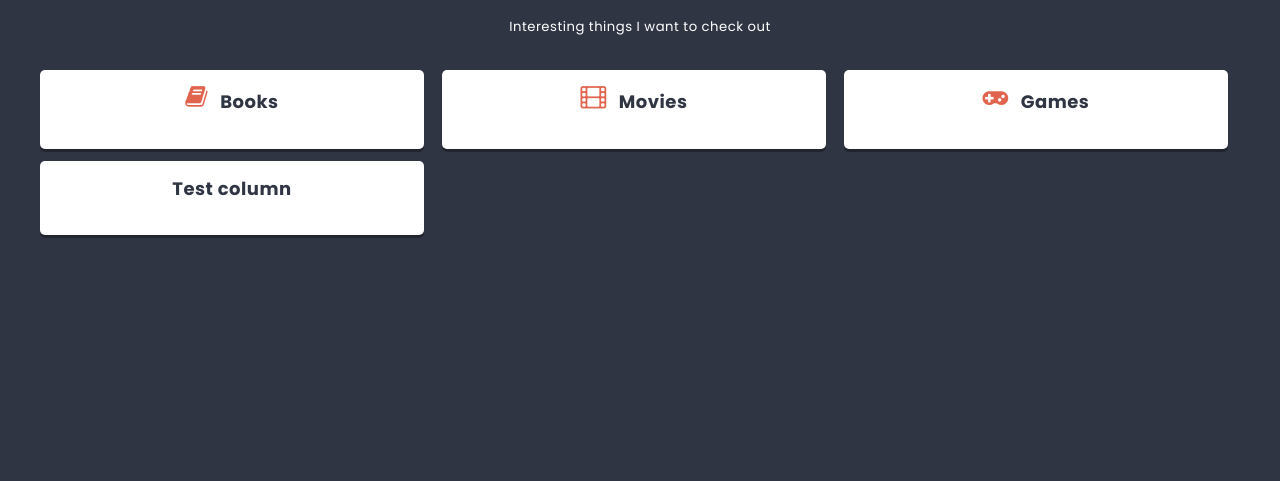
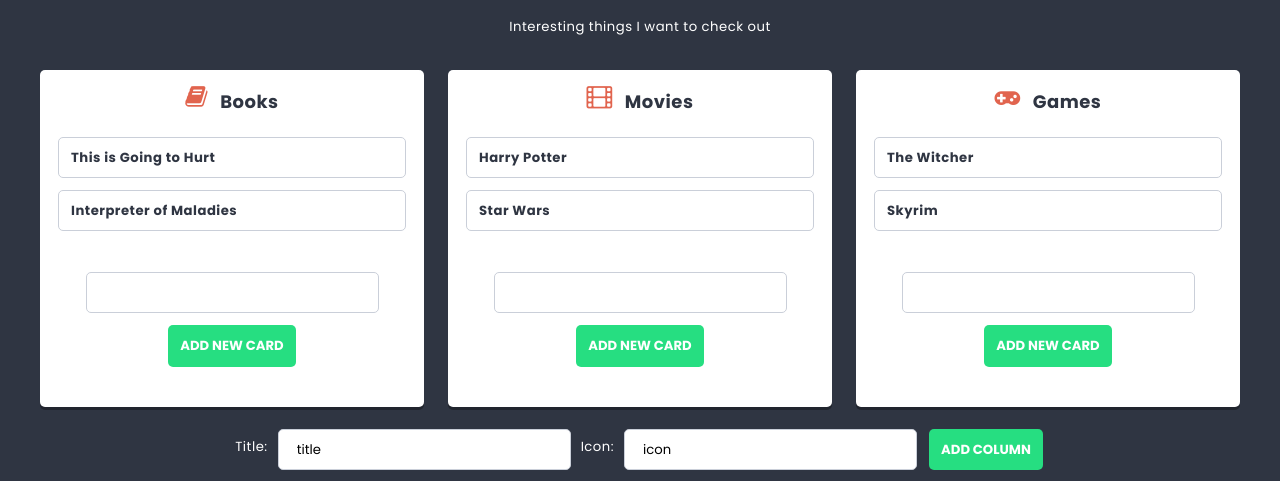
Before and after one commit to danign123/ReactApp, a React (Create React App) app: page / in a window 1280 px wide. Shown: the part 471-952 px from the top of the page. Before the commit the page ends 800 px from the top, so only its background shows below. Built offline with nearby package versions, Linux system fonts and the light colour scheme.

Commit message:
Problem with adding card

```diff
--- a/package.json
+++ b/package.json
@@ -11,6 +11,7 @@
     "react-dom": "^17.0.2",
     "react-scripts": "5.0.0",
     "sass": "^1.49.7",
+    "shortid": "^2.2.16",
     "web-vitals": "^2.1.3"
   },
   "scripts": {
--- /dev/null
+++ b/src/components/Card/Card.js
@@ -0,0 +1,9 @@
+import styles from './Card.module.scss';
+
+const Card = props => {
+    return (
+         <li className={styles.card}>{props.title}</li>
+    );
+  };
+
+  export default Card;
--- /dev/null
+++ b/src/components/Card/Card.module.scss
@@ -0,0 +1,13 @@
+@import '../../styles/settings.scss';
+
+.card {
+    position: relative;
+    background: $color-light;
+    border: 1px solid lighten($color-dark, 60%);
+    padding: $base-size;
+    margin: 0 0 $base-size 0;
+    border-radius: $radius;
+    display: flex;
+    justify-content: space-between;
+    font-weight: bold;
+}
--- /dev/null
+++ b/src/components/CardForm/CardForm.js
@@ -0,0 +1,22 @@
+import Button from '../Button/Button.js';
+import TextInput from '../TextInput/TextInput.js';
+import styles from './CardForm.module.scss';
+import { useState } from 'react';
+
+const CardForm = props => {
+    const [title, setTitle] = useState('');
+    const handleSubmit = e => {
+        e.preventDefault();
+        props.action({ title: title}, props.columnId);
+        setTitle('');
+    };
+
+	return (
+        <form onSubmit={handleSubmit} className={styles.cardForm}>
+            <TextInput value={title} onChange={e => setTitle(e.target.value)} />
+            <Button>Add new card</Button>
+        </form>
+	);
+};
+
+export default CardForm;
--- /dev/null
+++ b/src/components/CardForm/CardForm.module.scss
@@ -0,0 +1,8 @@
+@import '../../styles/settings.scss';
+
+.cardForm {
+    display: flex;
+    flex-wrap: wrap;
+    justify-content: center;
+    padding: 10px;
+}
--- a/src/components/Column/Column.js
+++ b/src/components/Column/Column.js
@@ -1,9 +1,16 @@
 import styles from './Column.module.scss';
+import Card from '../Card/Card.js';
+import CardForm from '../CardForm/CardForm.js';
+import List from '../List/List.js';
 
 const Column = props => {
     return (
         <article className={styles.column}>
             <h2 className={styles.title}><span className={styles.icon + ' fa fa-' + props.icon} />{props.title}</h2>
+            <ul className={styles.cards}>
+            {props.cards.map(card => <Card key={card.id} title={card.title} />)}
+            </ul>
+            <CardForm columnId={props.id} action={props.action} />
         </article>
     );
   };
--- /dev/null
+++ b/src/components/ColumnForm/ColumnForm.js
@@ -0,0 +1,26 @@
+import Button from '../Button/Button.js';
+import styles from './ColumnForm.module.scss';
+import { useState } from 'react';
+
+const ColumnForm = props => {
+    const [title, setTitle] = useState('title');
+    const [icon, setIcon] = useState('icon');
+    const handleSubmit = e => {
+        e.preventDefault();
+        props.action({ title: title, icon: icon });
+        setTitle('');
+        setIcon('');
+    };
+
+	return (
+        <form onSubmit={handleSubmit} className={styles.columnForm}>
+
+            <span className={styles.inputName}>Title:</span><input type="text" className={styles.input} value={title} onChange={e => setTitle(e.target.value)} />
+            <span className={styles.inputName}>Icon:</span><input type="text" className={styles.input} value={icon} onChange={e => setIcon(e.target.value)} />
+
+            <Button>Add column</Button>
+        </form>
+	);
+};
+
+export default ColumnForm;
--- /dev/null
+++ b/src/components/ColumnForm/ColumnForm.module.scss
@@ -0,0 +1,22 @@
+@import '../../styles/settings.scss';
+
+.columnForm {
+    display: flex;
+    flex-wrap: wrap;
+    justify-content: center;
+    padding: 10px;
+}
+
+.inputName {
+    margin: 10px;
+}
+
+.input {
+    min-width: 200px;
+    background: $color-light;
+    border: 1px solid lighten($color-dark, 60%);
+    padding: $base-size ($base-size * 1.5);
+    margin: 0 0 $base-size 0;
+    font-family: $font-text;
+    border-radius: $radius;
+}
--- a/src/components/List/List.js
+++ b/src/components/List/List.js
@@ -1,22 +1,56 @@
 import styles from './List.module.scss';
 import Column from '../Column/Column.js';
-import { useState, useEffect } from 'react';
+import ColumnForm from '../ColumnForm/ColumnForm.js';
+import { useState } from 'react';
+import shortid from 'shortid';
+
 
 const List = () => {
-
   const [columns, setColumns] = useState([
-    { id: 1, title: 'Books', icon: 'book' },
-    { id: 2, title: 'Movies', icon: 'film' },
-    { id: 3, title: 'Games', icon: 'gamepad' }
+    {
+      id: 1,
+      title: 'Books',
+      icon: 'book',
+      cards: [
+        { id: 1, title: 'This is Going to Hurt' },
+        { id: 2, title: 'Interpreter of Maladies' }
+      ]
+    },
+    {
+      id: 2,
+      title: 'Movies',
+      icon: 'film',
+      cards: [
+        { id: 1, title: 'Harry Potter' },
+        { id: 2, title: 'Star Wars' }
+      ]
+    },
+    {
+      id: 3,
+      title: 'Games',
+      icon: 'gamepad',
+      cards: [
+        { id: 1, title: 'The Witcher' },
+        { id: 2, title: 'Skyrim' }
+      ]
+    }
   ]);
 
-  useEffect(() => {
+  const addColumn = newColumn => {
+		setColumns([...columns, { id: shortid(), title: newColumn.title, icon: newColumn.icon, cards: [] }]);
+  };
 
-    setTimeout(() => {
-        setColumns([...columns, { id: 4, title: 'Test column'}]);
-    }, 2000);
+  const addCard = (newCard, columnId) => {
+    const columnsUpdated = columns.map(column => {
+      if(column.id === columnId)
+        return { ...column, cards: [...column.cards, { id: shortid(), title: newCard.title }]}
+      else
+        return column
+    })
 
-  }, []);
+    setColumns(columnsUpdated);
+
+  };
 
   return (
     <div className={styles.list}>
@@ -25,8 +59,9 @@ const List = () => {
       </header>
       <p className={styles.description}>Interesting things I want to check out</p>
       <section className={styles.columns}>
-          {columns.map(column => <Column key={column.id} title={column.title} icon={column.icon} />)}
+          {columns.map(column => <Column key={column.id} id={column.id} title={column.title} icon={column.icon} cards={column.cards} />)}
       </section>
+      <ColumnForm action={addColumn} />
     </div>
   );
 };
--- a/src/components/TextInput/TextInput.js
+++ b/src/components/TextInput/TextInput.js
@@ -1,7 +1,7 @@
 import styles from './TextInput.module.scss';
 
-const TextInput = props => {
-    return (<input className={styles.input} placeholder={props.placeholder} type="text" />);
+const TextInput = (props) => {
+    return <input className={styles.input} value={props.value} onChange={props.onChange} placeholder={props.placeholder} type="text" />
 };
 
 export default TextInput;
```
Also changed, not shown: 1 other file (tests, documents, lock files or other folders).
